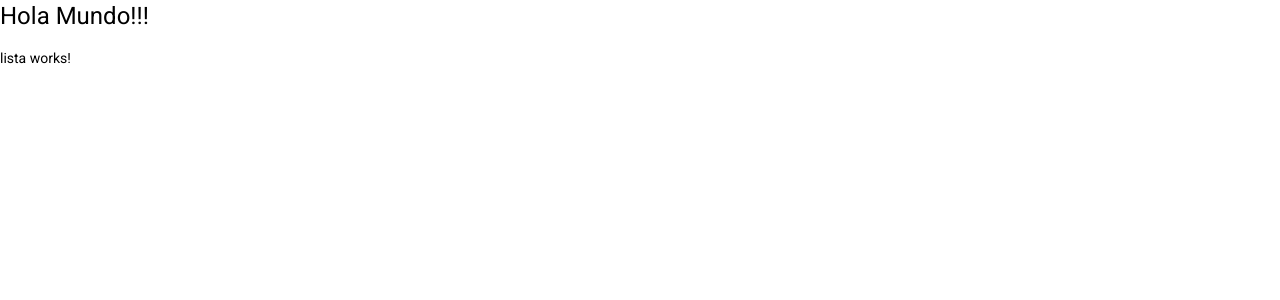
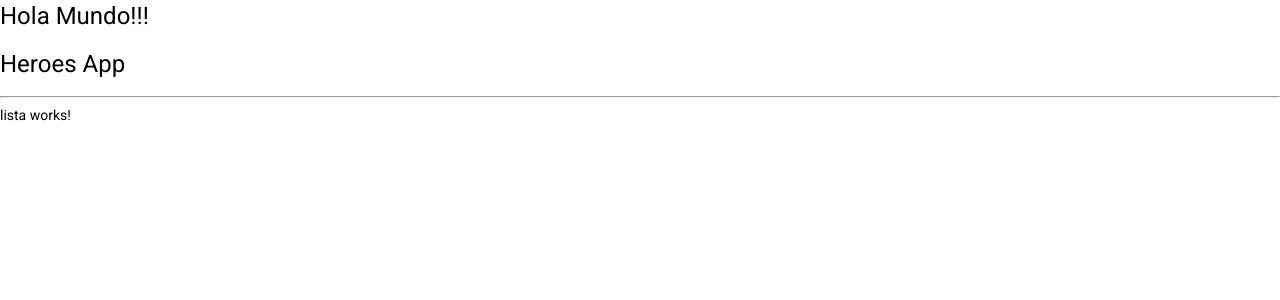
Before and after one commit to johanramirez91/heroesApp, an Angular app: page /heroes/lista in a window 1280 px wide. Shown: the top 300 px of the page. Built offline with nearby package versions, Linux system fonts and the light colour scheme.

Commit message:
Fix: children routes

```diff
--- a/src/app/heroes/heroes-routing.module.ts
+++ b/src/app/heroes/heroes-routing.module.ts
@@ -4,10 +4,12 @@
 import { AgregarComponent } from './pages/agregar/agregar.component';
 import { BuscarComponent } from './pages/buscar/buscar.component';
 import { HeroeComponent } from './pages/heroe/heroe.component';
+import { HomeComponent } from './pages/home/home.component';
 
 const routes: Routes = [
   {
     path: '',
+    component: HomeComponent,
     children: [
       {
         path: 'lista',
--- a/src/app/heroes/pages/home/home.component.html
+++ b/src/app/heroes/pages/home/home.component.html
@@ -1 +1,3 @@
-<p>home works!</p>
+<h1>Heroes App</h1>
+<hr />
+<router-outlet></router-outlet>
```
